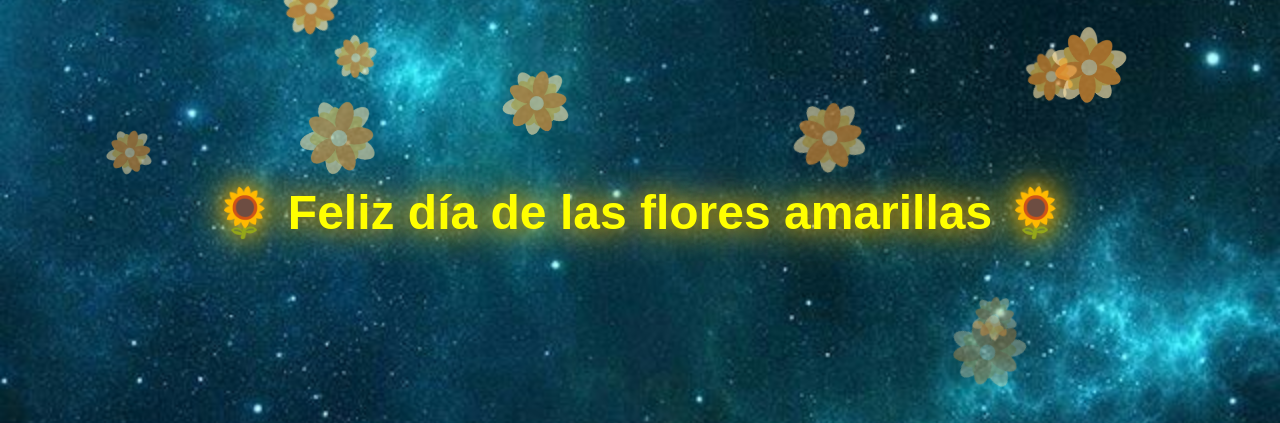
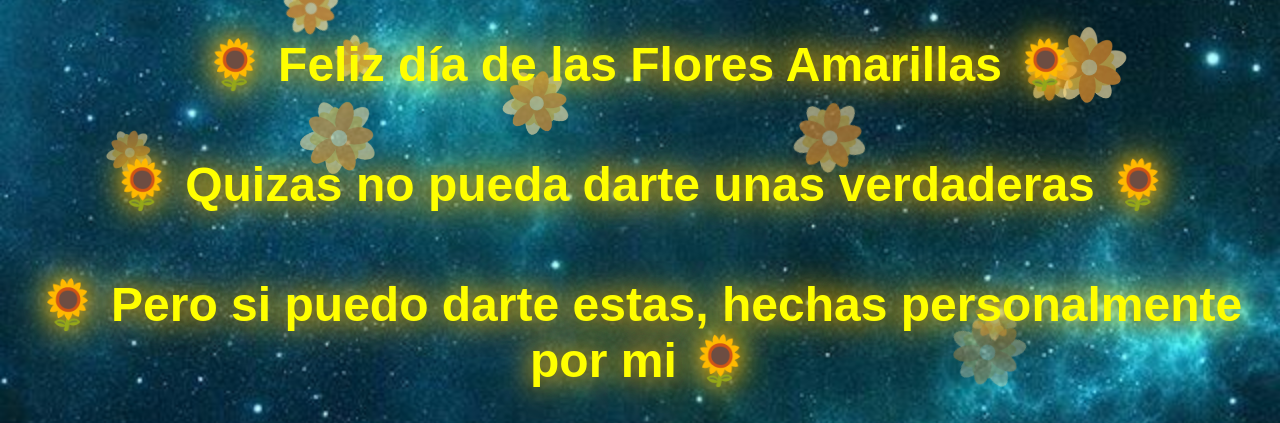
Before and after one commit to TechNazi/Flores, a plain HTML site: page index.html in a window 1280 px wide. Shown: the part 187-610 px from the top of the page. Drawn offline with Linux system fonts and the light colour scheme.

Commit message:
Update index.html

```diff
--- a/index.html
+++ b/index.html
@@ -47,7 +47,9 @@
   </style>
 </head>
 <body>
-  <h1>🌻 Feliz día de las flores amarillas 🌻</h1>
+  <h1>🌻 Feliz día de las Flores Amarillas 🌻</h1>
+  <h1>🌻 Quizas no pueda darte unas verdaderas 🌻</h1>
+  <h1>🌻 Pero si puedo darte estas, hechas personalmente por mi 🌻</h1>
 
   <!-- Música de fondo -->
   <audio id="musica" loop>
```
